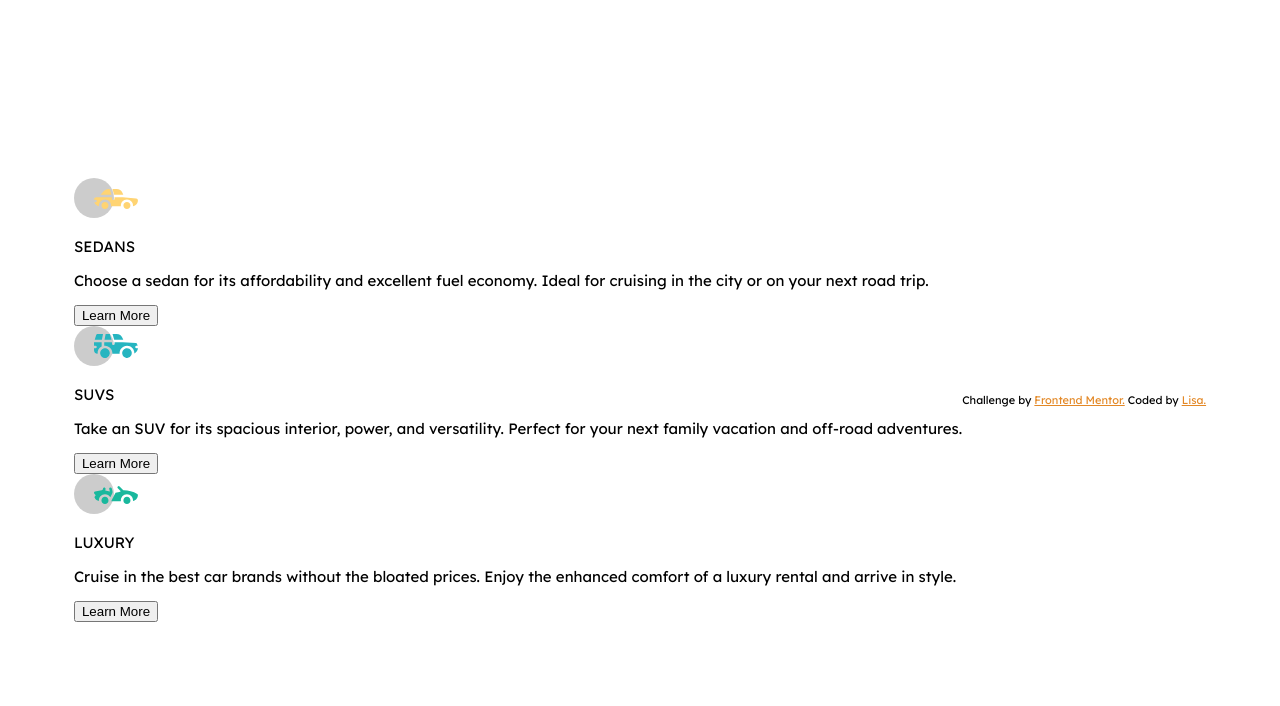
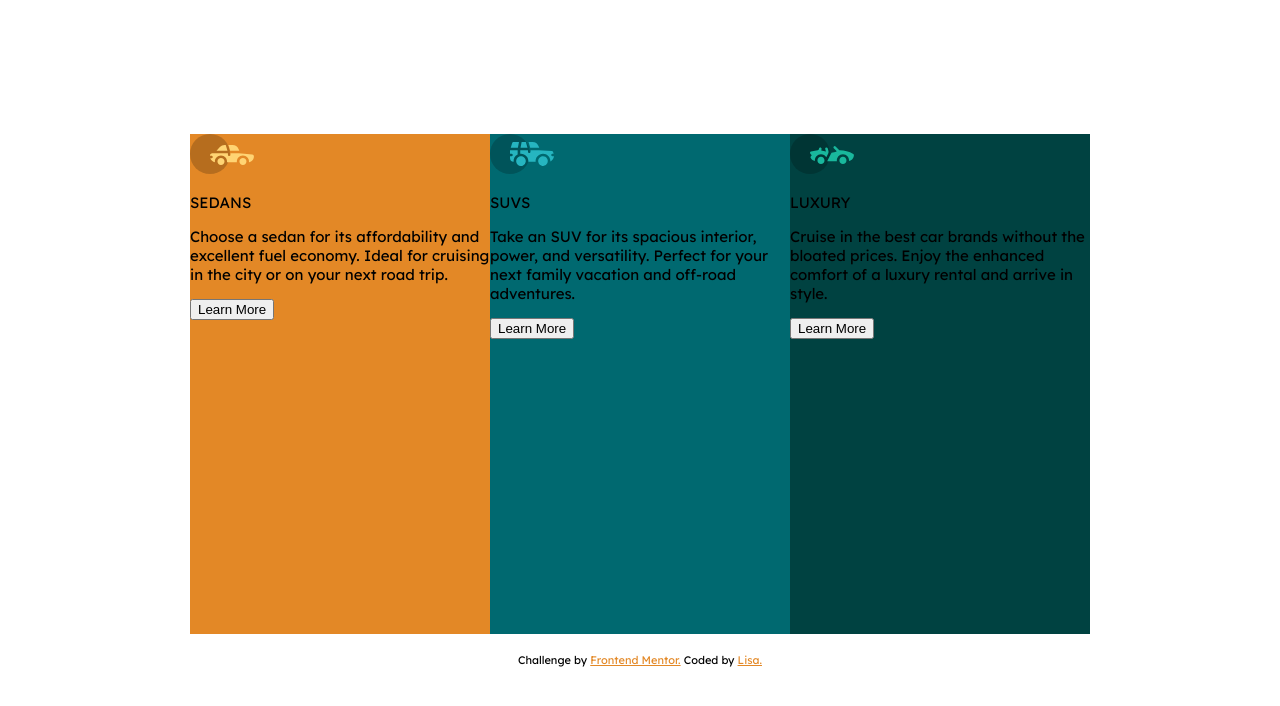
Before and after one commit to CrypticMango/three-column-card-component, a plain HTML site: page index.html in a window 1280 px wide. Drawn offline with Linux system fonts and the light colour scheme.

Commit message:
added br in html
-added width and height to cards
-added background color to cards

```diff
--- a/style.css
+++ b/style.css
@@ -10,12 +10,35 @@ body {
   font-size: 15px;
   align-items: center;
   display: flex;
-  flex-direction: row;
+  flex-direction: column;
   justify-content: center;
   margin: 0;
   min-height: 100vh;
   font-family: "Big Shoulders Display", cursive;
   font-family: "Lexend Deca", sans-serif;
+  text-align: left;
+}
+
+.container {
+    display: flex;
+    flex-direction: row;
+}
+
+.sedan-card, .suv-card, .luxury-card {
+    width: 300px;
+    height: 500px;
+}
+
+.sedan-card {
+    background-color: var(--bright-orange);
+}
+
+.suv-card {
+    background-color: var(--dark-cyan);
+}
+
+.luxury-card {
+    background-color: var(--very-dark-cyan);
 }
 
 .attribution {
```
Also changed, not shown: index.html (+1 -1 lines).
